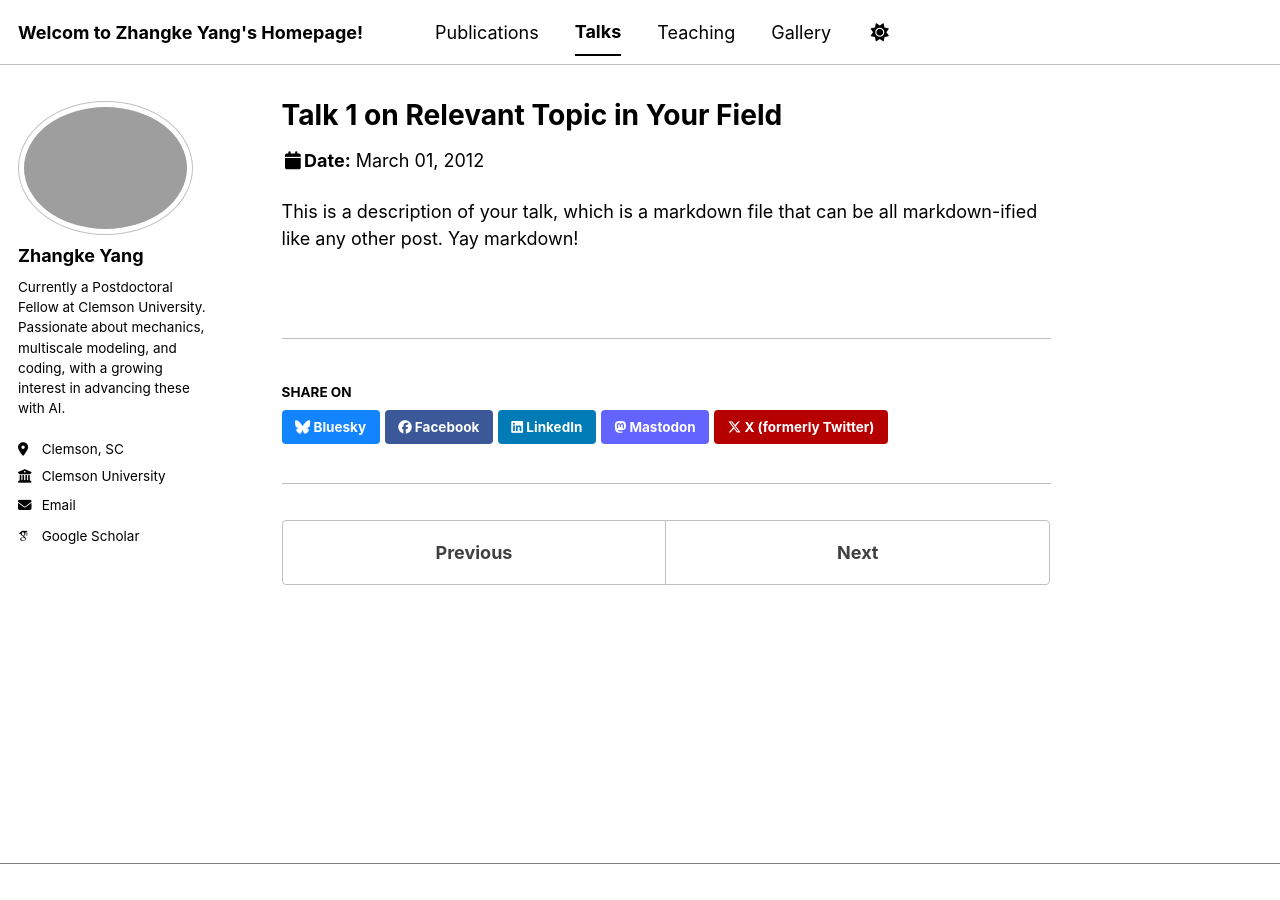
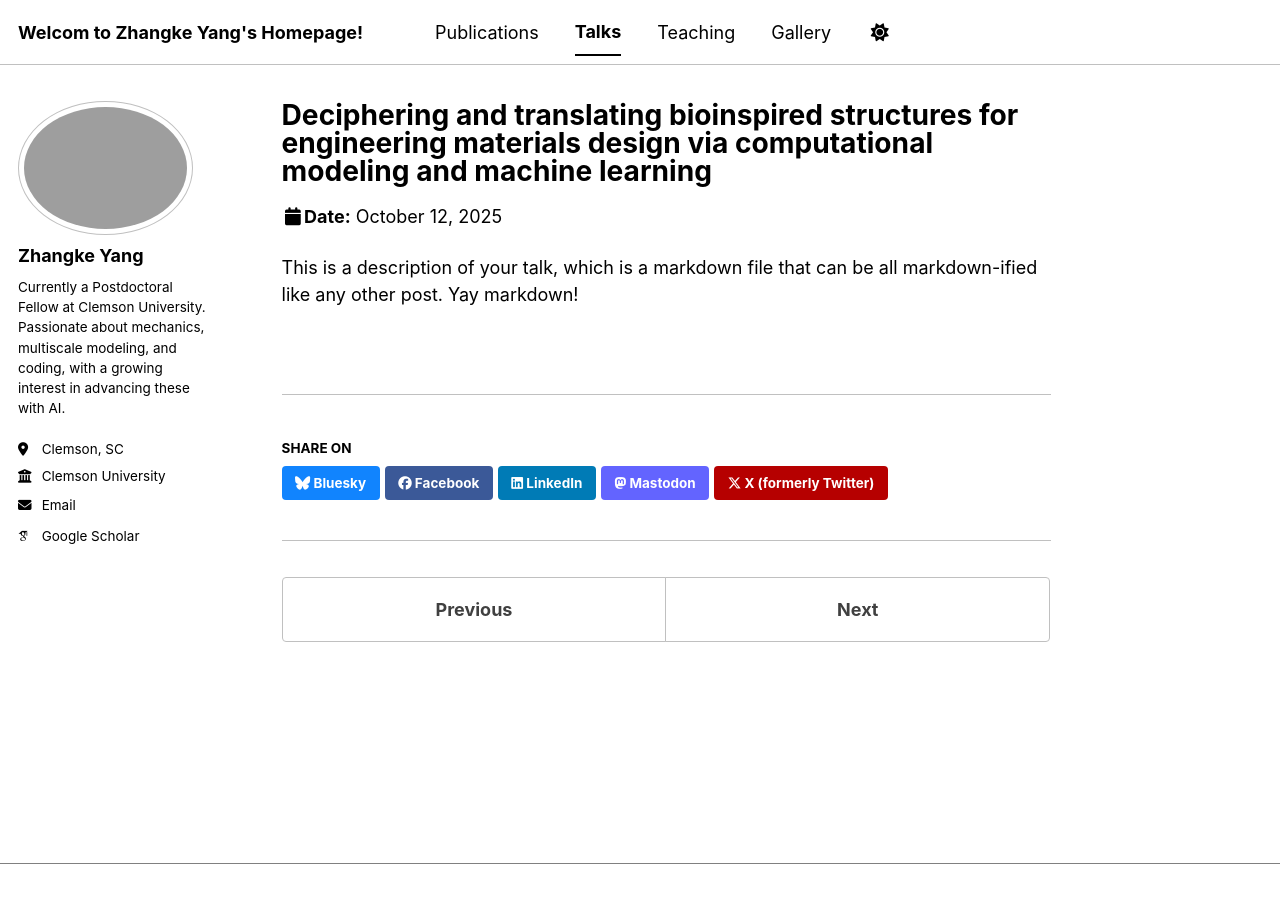
Before and after one commit to zkyang16/zkyang16.github.io, a Jekyll site: the page built from _talks/2012-03-01-talk-1.md, in a window 1280 px wide. Built offline with Jekyll 4.4.1, drawn with Linux system fonts in a browser that asks for light colours; some web fonts are replaced; a script bundle is joined from its source files by our own code; library files that are not in the unit come from our copies.

Commit message:
Update 2012-03-01-talk-1.md

```diff
--- a/_talks/2012-03-01-talk-1.md
+++ b/_talks/2012-03-01-talk-1.md
@@ -1,11 +1,10 @@
 ---
-title: "Talk 1 on Relevant Topic in Your Field"
+title: "Deciphering and translating bioinspired structures for engineering materials design via computational modeling and machine learning"
 collection: talks
 type: "Talk"
-permalink: /talks/2012-03-01-talk-1
-venue: "UC San Francisco, Department of Testing"
-date: 2012-03-01
-location: "San Francisco, CA, USA"
+venue: "SES 2025 Annual Technical Meeting"
+date: 2025-10-12
+location: "Atlanta, GA, USA"
 ---
 
 This is a description of your talk, which is a markdown file that can be all markdown-ified like any other post. Yay markdown!
```
